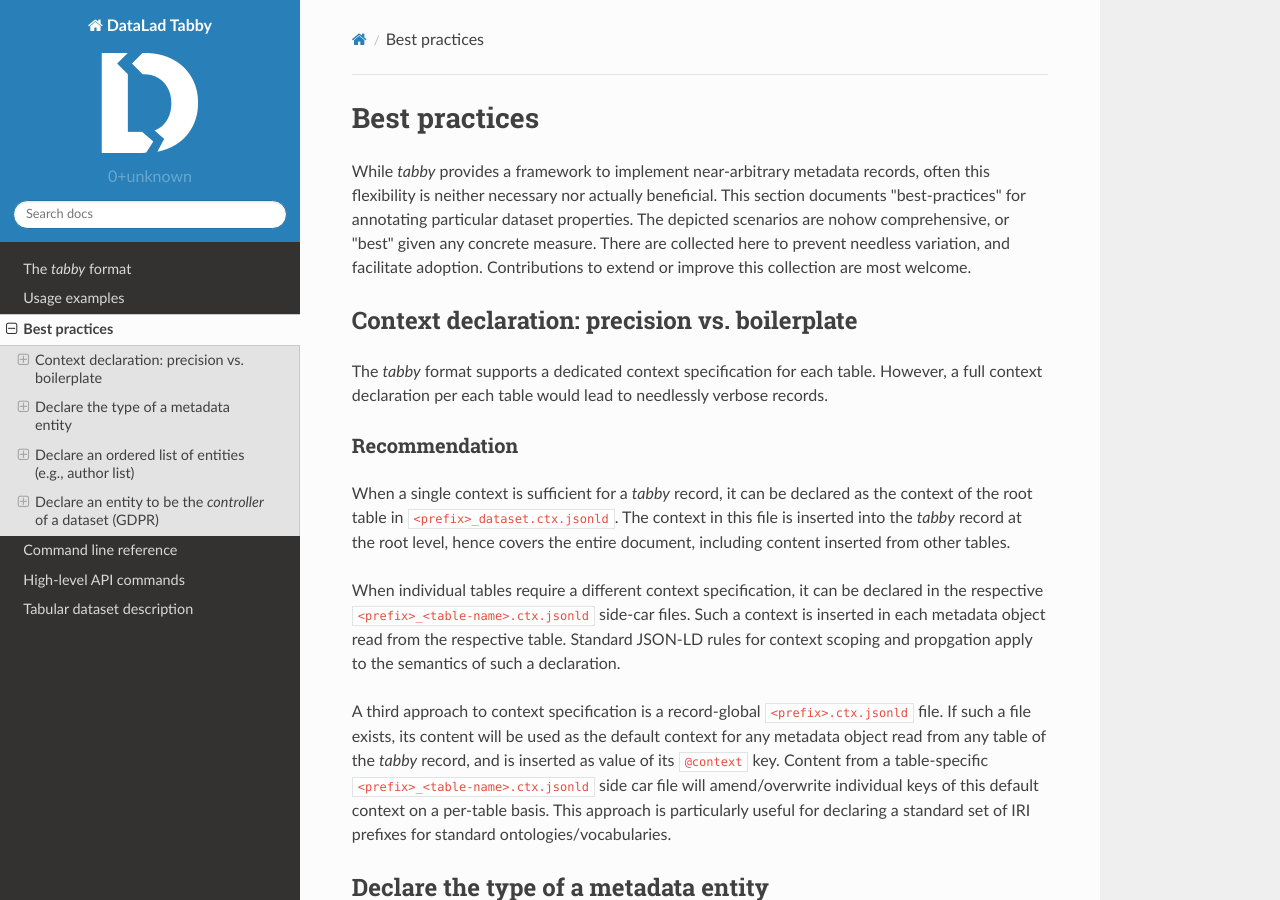
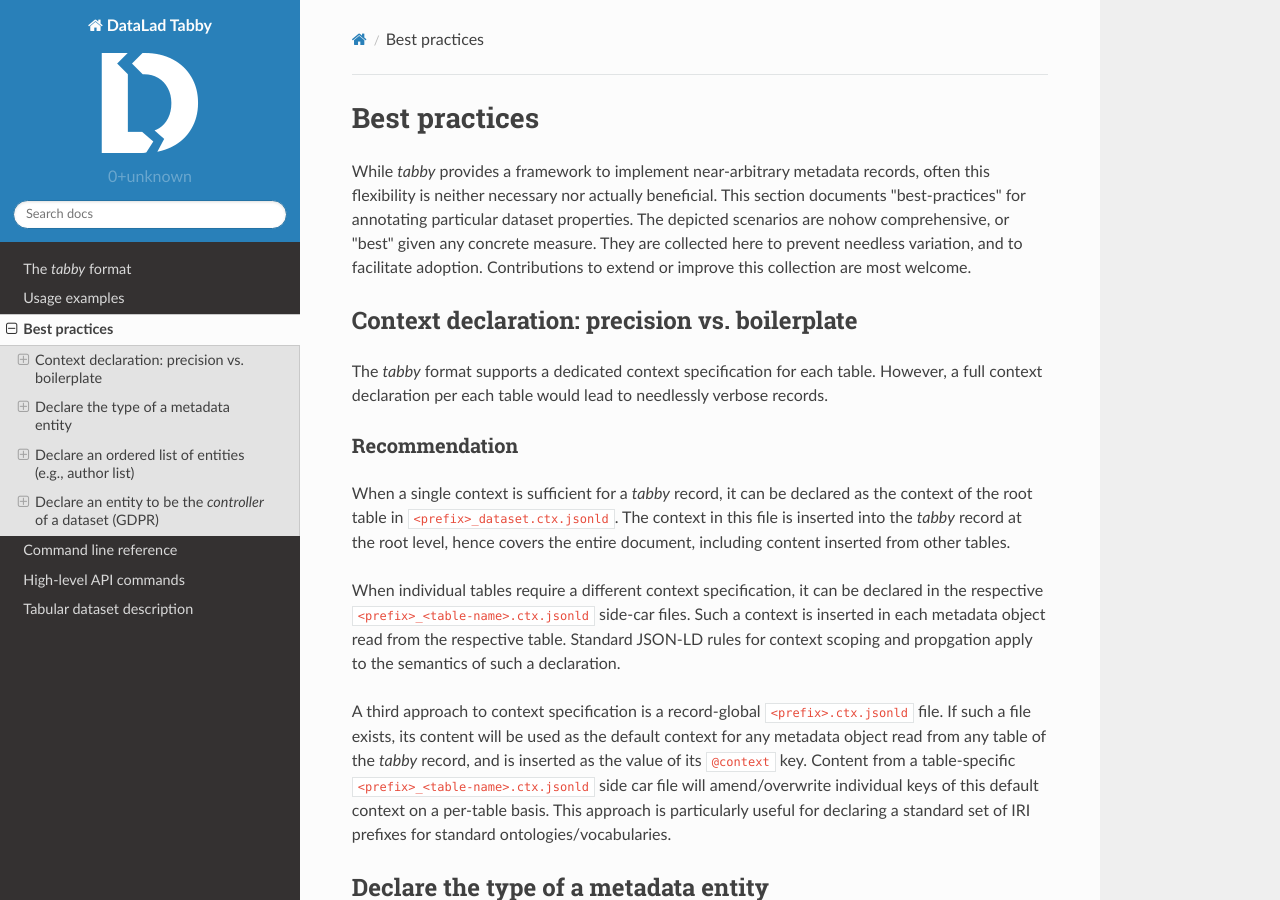
Before and after one commit to psychoinformatics-de/datalad-tabby, a Sphinx documentation site: the page built from docs/source/best-practices.rst, in a window 1280 px wide and 900 px high. Built offline with Sphinx 7.4.7 and the Read the Docs theme 2.0.0, drawn with Linux system fonts in a browser that asks for light colours; pages that are not in the unit, such as notebooks, are missing from menus.

Commit message:
fix typos

```diff
--- a/docs/source/best-practices.rst
+++ b/docs/source/best-practices.rst
@@ -5,8 +5,8 @@ While `tabby` provides a framework to implement near-arbitrary metadata
 records, often this flexibility is neither necessary nor actually beneficial.
 This section documents "best-practices" for annotating particular dataset
 properties. The depicted scenarios are nohow comprehensive, or "best" given any
-concrete measure. There are collected here to prevent needless variation, and
-facilitate adoption. Contributions to extend or improve this collection are
+concrete measure. They are collected here to prevent needless variation, and
+to facilitate adoption. Contributions to extend or improve this collection are
 most welcome.
 
 
@@ -34,8 +34,8 @@ semantics of such a declaration.
 A third approach to context specification is a record-global
 ``<prefix>.ctx.jsonld`` file. If such a file exists, its content will be used
 as the default context for any metadata object read from any table of the
-`tabby` record, and is inserted as value of its ``@context`` key. Content from
-a table-specific ``<prefix>_<table-name>.ctx.jsonld`` side car file will
+`tabby` record, and is inserted as the value of its ``@context`` key. Content
+from a table-specific ``<prefix>_<table-name>.ctx.jsonld`` side car file will
 amend/overwrite individual keys of this default context on a per-table basis.
 This approach is particularly useful for declaring a standard set of IRI
 prefixes for standard ontologies/vocabularies.
```
